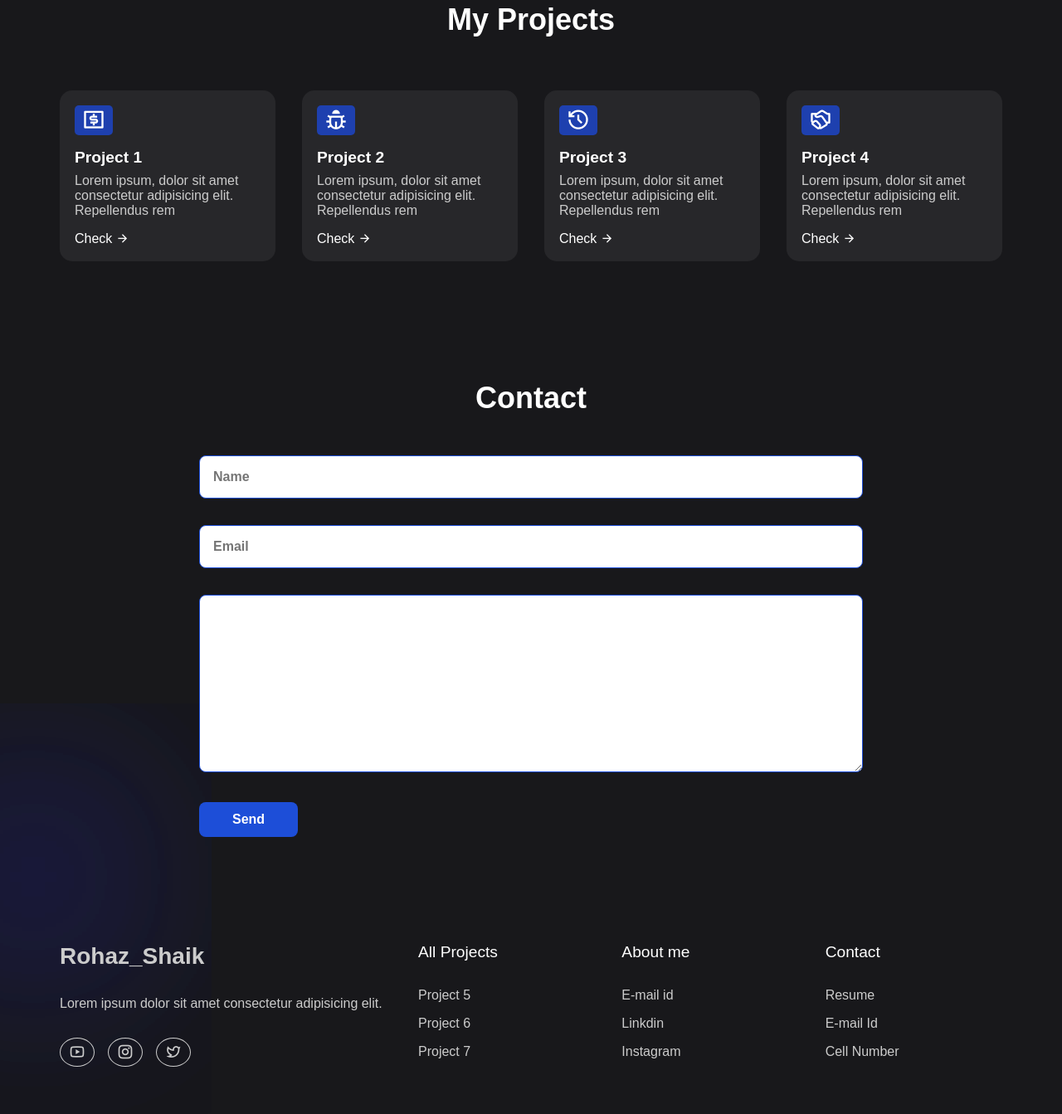
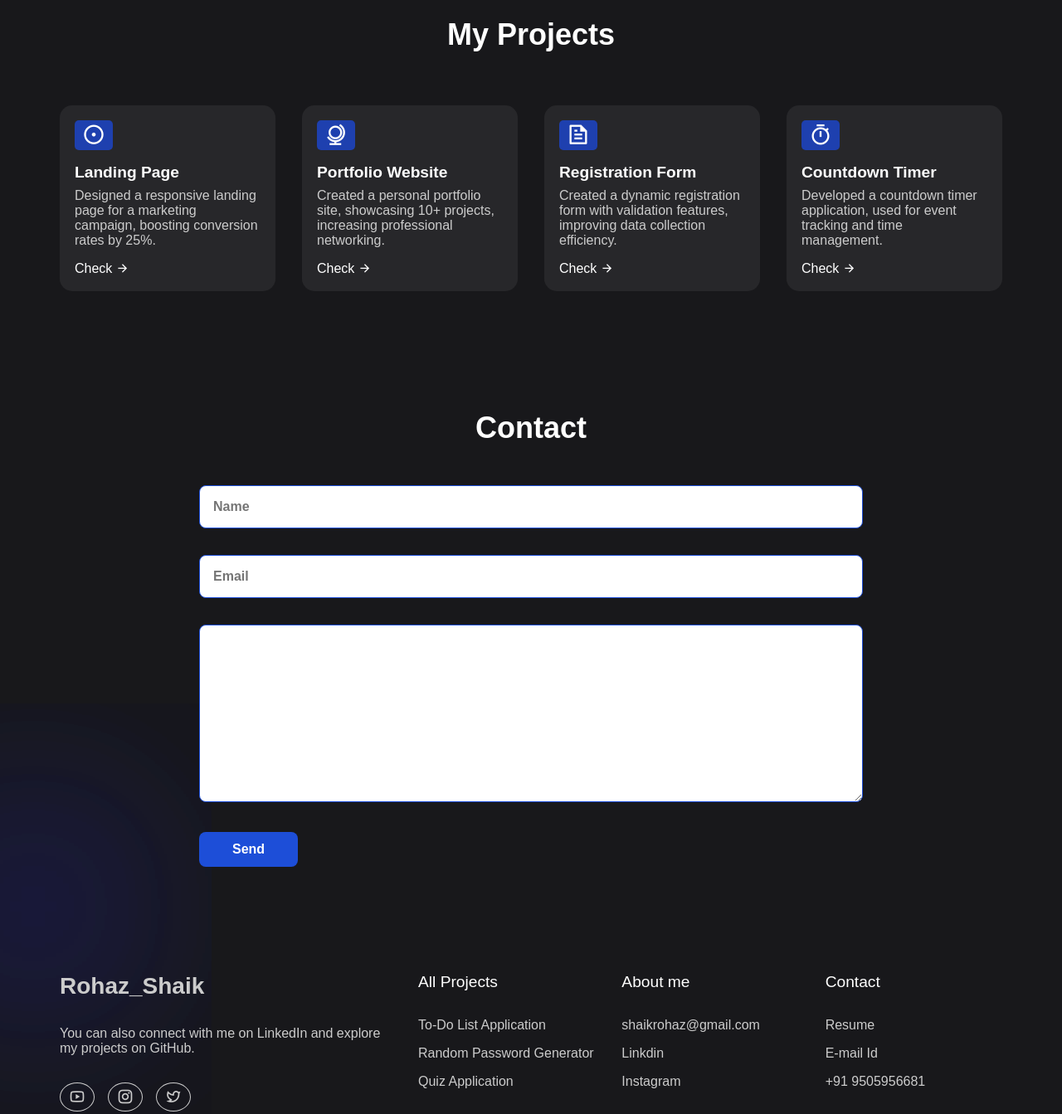
Before and after one commit to rohazshaik07/CodeSoft, a plain HTML site: page Portofolio Website/index.html in a window 1280 px wide. Shown: the part 1439-2782 px from the top of the page at 83% size. Drawn offline with nearby package versions, Linux system fonts and the light colour scheme.

Commit message:
The Final Output for Submissions

```diff
--- a/Portofolio Website/index.html
+++ b/Portofolio Website/index.html
@@ -13,33 +13,23 @@
 <body>
 
     <nav>
-        <div >
-            <a href="#">
-                <p class="nav-logo"> Rohaz Shaik</p>
-            </a>
-        </div>
-
+        <a href="#"> <p class="nav-logo"> Rohaz Shaik</p> </a>
         <ul class="nav-links">
             <li class="link"><a href="#">Home</a></li>
             <li id="link1" class="link"><a href="#skills">Skills</a></li>
             <li id="link2" class="link"><a href="#container_projects">My Projects</a></li>
             <li id="link3" class="link"><a href="#contact">Contact</a></li>
         </ul>
-        <div class="btn-group button-top">
-            <a href="#container_projects" class="btn" id="button-skills"> My Projects </a>
-        </div>
     </nav>
 
     <header class="container">
         <div class="content">
             <span class="blur"></span>
             <span class="blur"></span>
-            <h4>CREATE YOUR SITE LIKE A PRO</h4>
+            <h4>MAKE AN AESTHETIC SITE WITH ME</h4>
             <H1>Hi, I'm <span >Rohaz</span>,<br> Web Developer</H1>
             <p>
-                Lorem ipsum, dolor sit amet consectetur adipisicing elit. Repellendus rem eos aliquid quo rerum
-                temporibus ipsum distinctio numquam ut omnis placeat, nam sint atque quos dolorem laborum? Rerum, esse
-                dolorem.
+                I specialize in creating user-friendly and high-performance web applications. With a solid foundation in HTML, CSS, JavaScript, and Python, I am passionate about leveraging my skills to build innovative solutions that enhance user experience and drive business success.
             </p>
             <div class="btn-group" >
                 <a href="1. Web Developer - Resume.pdf"  class="btn active">Download CV</a>
@@ -54,7 +44,7 @@
     <section class="skills section" id="skills">
         <h2 class="header">Skills </h2>
         <p class="sub-header">
-            Lorem ipsum, dolor sit amet consectetur adipisicing elit. Repellendus rem eos aliquid quo rerum.
+            I have gained a comprehensive skill set through both formal education and practical experience. <br> Here are some of the key areas I have mastered
         </p>
         <div class="skills_Dabba bd-grid">
             <div>
@@ -114,32 +104,32 @@
         <h2 class="header">My Projects</h2>
         <div class="features">
             <div class="card">
-                <span><i class="ri-money-dollar-box-line"></i></span>
-                <h4>Project 1</h4>
+                <span><i class="ri-focus-line"></i></i></span>
+                <h4>Landing Page </h4>
                 <p>
-                    Lorem ipsum, dolor sit amet consectetur adipisicing elit. Repellendus rem  </p>
-                <a href="#">Check <i class="ri-arrow-right-line"></i></a>
+                    Designed a responsive landing page for a marketing campaign, boosting conversion rates by 25%.</p>
+                <a href="https://landingpage-rohaz.netlify.app">Check <i class="ri-arrow-right-line"></i></a>
             </div>
             <div class="card">
-                <span><i class="ri-bug-line"></i></span>
-                <h4>Project 2 </h4>
+                <span><i class="ri-globe-line"></i></span>
+                <h4>Portfolio Website </h4>
                 <p>
-                    Lorem ipsum, dolor sit amet consectetur adipisicing elit. Repellendus rem                  </p>
-                <a href="#">Check <i class="ri-arrow-right-line"></i></a>
+                    Created a personal portfolio site, showcasing 10+ projects, increasing professional networking.</p>
+                <a href="https://portofolio-rohaz.netlify.app">Check <i class="ri-arrow-right-line"></i></a>
             </div>
             <div class="card">
-                <span><i class="ri-history-line"></i></span>
-                <h4>Project 3</h4>
+                <span><i class="ri-file-text-line"></i></i></span>
+                <h4>Registration Form</h4>
                 <p>
-                    Lorem ipsum, dolor sit amet consectetur adipisicing elit. Repellendus rem                  </p>
-                <a href="#">Check <i class="ri-arrow-right-line"></i></a>
+                    Created a dynamic registration form with validation features, improving data collection efficiency.   </p>
+                <a href="https://registrationforum-rohaz.netlify.app">Check <i class="ri-arrow-right-line"></i></a>
             </div>
             <div class="card">
-                <span><i class="ri-shake-hands-line"></i></span>
-                <h4>Project 4</h4>
+                <span><i class="ri-timer-line"></i></i></span>
+                <h4>Countdown Timer</h4>
                 <p>
-                    Lorem ipsum, dolor sit amet consectetur adipisicing elit. Repellendus rem                  </p>
-                <a href="#">Check <i class="ri-arrow-right-line"></i></a>
+                    Developed a countdown timer application, used for event tracking and time management.           </p>
+                <a href="https://timer-rohaz.netlify.app">Check <i class="ri-arrow-right-line"></i></a>
             </div>
         </div>
     </section>
@@ -164,7 +154,7 @@
                 <p class="nav-logo2"> Rohaz_Shaik </p>
             </div>
             <p>
-                Lorem ipsum dolor sit amet consectetur adipisicing elit.
+              You can also connect with me on LinkedIn and explore my projects on GitHub.
             </p>
             <div class="socials">
                 <a href="#"><i class="ri-youtube-line"></i></a>
@@ -174,21 +164,21 @@
         </div>
         <div class="column">
             <h4>All Projects</h4>
-            <a href="#">Project 5</a>
-            <a href="#">Project 6</a>
-            <a href="#">Project 7</a>
+            <a href="#">To-Do List Application</a>
+            <a href="#">Random Password Generator</a>
+            <a href="#">Quiz Application</a>
         </div>
         <div class="column">
             <h4>About me</h4>
-            <a href="#">E-mail id</a>
-            <a href="#">Linkdin</a>
-            <a href="#">Instagram</a>
+            <a href="shaikrohaz@gmail.com">shaikrohaz@gmail.com</a>
+            <a href="https://www.linkedin.com/in/rohazshaik/">Linkdin</a>
+            <a href="https://www.instagram.com/_exotic.rohaz/">Instagram</a>
         </div>
         <div class="column">
             <h4>Contact</h4>
-            <a href="#">Resume </a>
-            <a href="#">E-mail Id</a>
-            <a href="#">Cell Number</a>
+            <a href="1. Web Developer - Resume.pdf">Resume </a>
+            <a href="#contact">E-mail Id</a>
+            <a href="#">+91 9505956681</a>
         </div>
     </footer>
 
--- a/Portofolio Website/styles.css
+++ b/Portofolio Website/styles.css
@@ -23,7 +23,6 @@ body{
     scroll-margin-top: 0;
   }
 nav{
-    max-width: 1200px;
     margin: 1rem;
     padding: 2rem 1rem;
     display: flex;
@@ -37,7 +36,8 @@ nav{
     color: rgb(255, 255, 255);
     padding: auto;
     margin: 2rem;
-
+    display: flex;
+    align-items: left;
 }
 .nav-logo2{
     font-size: 28px;
@@ -48,8 +48,10 @@ nav{
 .nav-links{
     list-style: none;
     display: flex;
-    align-items: center;
-    gap: 3rem;
+    align-items: right;
+    justify-content: flex-end;
+    gap: 2rem;
+    margin-right: 9rem;
 }
 
 .link a{
```
